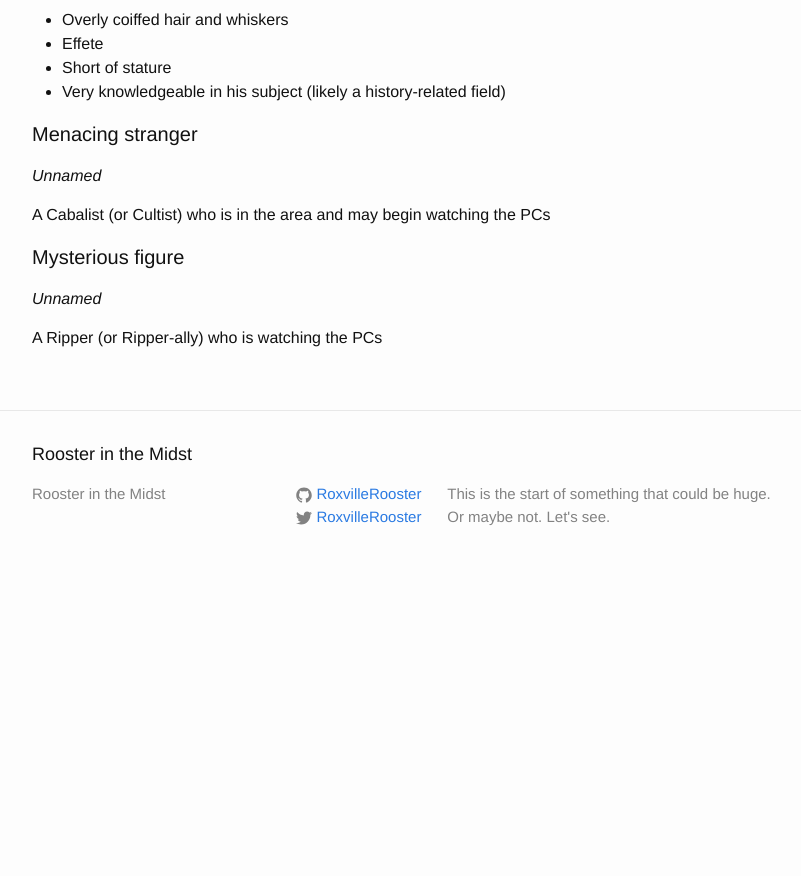
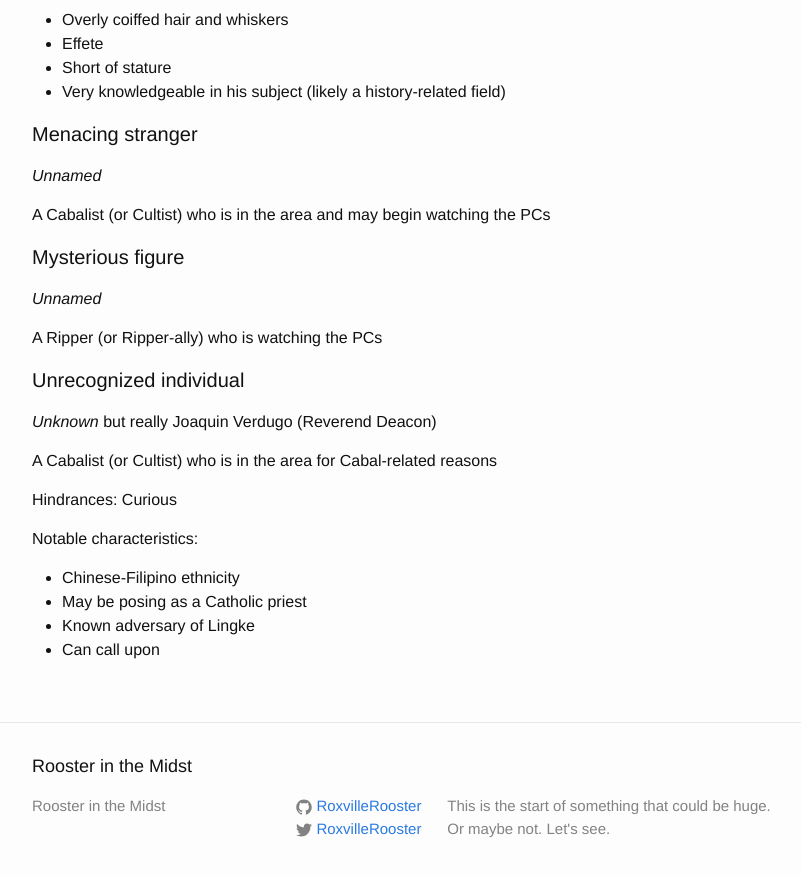
Before and after one commit to achall36/RoxvilleRooster.github.io, a Jekyll site: the page built from rippers-game-planning.md, in a window 1280 px wide and 900 px high, scrolled down 2512 px. Shown: the top 876 px of the window, without its empty margins (238-1039 px from the left). Built offline with Jekyll 4.4.1, drawn with Linux system fonts in a browser that asks for light colours; before the commit the page ends 3100 px from its top, so only the background shows below that; some of the changed text lies outside the part shown.

Commit message:
Update rippers-game-planning.md

```diff
--- a/rippers-game-planning.md
+++ b/rippers-game-planning.md
@@ -126,3 +126,18 @@ A Cabalist (or Cultist) who is in the area and may begin watching the PCs
 _Unnamed_
 
 A Ripper (or Ripper-ally) who is watching the PCs
+
+#### Unrecognized individual
+
+_Unknown_ but really Joaquin Verdugo (Reverend Deacon)
+
+A Cabalist (or Cultist) who is in the area for Cabal-related reasons
+
+
+Hindrances: Curious
+
+Notable characteristics:
+* Chinese-Filipino ethnicity
+* May be posing as a Catholic priest
+* Known adversary of Lingke
+* Can call upon
```
Also changed, not shown: other parts of rippers-game-planning.md (+1 -1 lines).
